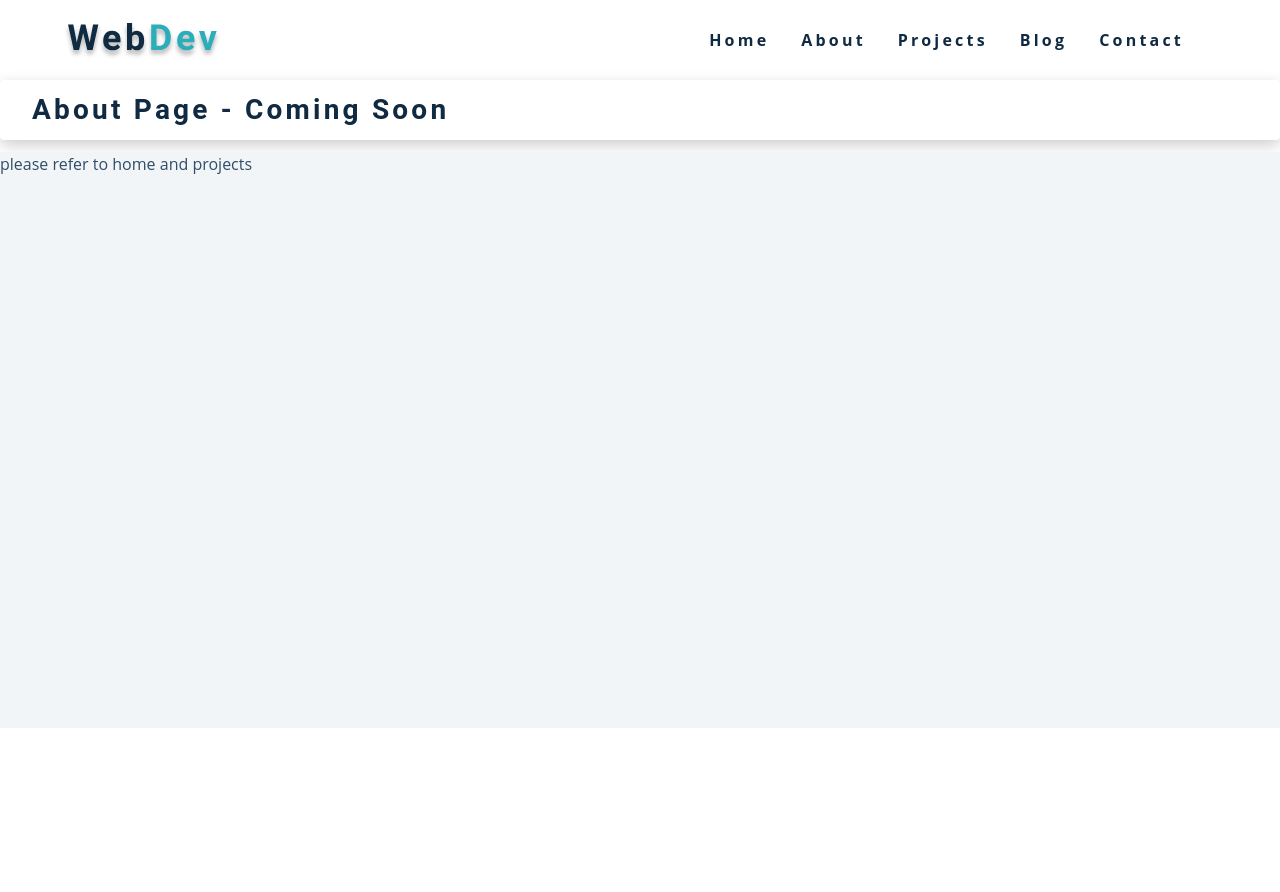
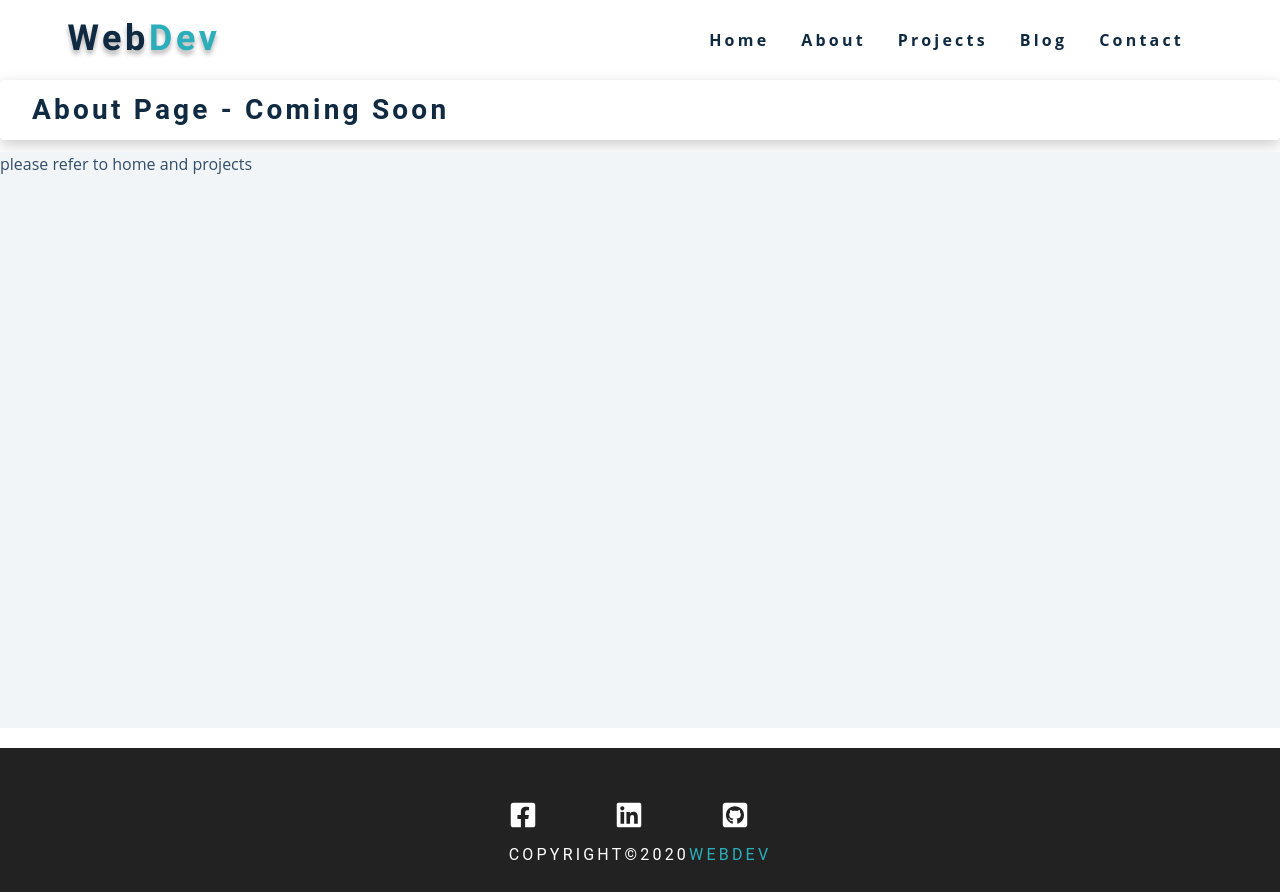
Before and after one commit to Farhad-Rezwan/myPortfolioOld, a Gatsby site: page /about in a window 1280 px wide. Before the commit the page ends 800 px from the top, so only its background shows below. Built offline with nearby package versions, Linux system fonts and the light colour scheme; Gatsby itself is replaced by a stand-in of ours.

Commit message:
Added navigations

```diff
--- a/src/components/Blog.js
+++ b/src/components/Blog.js
@@ -4,7 +4,7 @@ import Image from "gatsby-image"
 import { Link } from "gatsby"
 const Blog = ({ id, title, image, date, category, slug, desc }) => {
   return (
-    <Link to={`/blogs/${slug} key={id}`}>
+    <Link to={`/blogs/${slug}`} className="blog" key={id}>
       <article>
         <Image fluid={image.childImageSharp.fluid} className="blog-img" />
         <div className="blog-card">
--- a/src/components/Footer.js
+++ b/src/components/Footer.js
@@ -1,7 +1,14 @@
 import React from "react"
 import SocialLinks from "../constants/socialLinks"
 const Footer = () => {
-  return <h2>footer component</h2>
+  return <footer className="footer">
+    <div>
+      <SocialLinks className="footer-links"/>
+      <h4>copyright&copy;{new Date().getFullYear()}
+        <span>WebDev</span>
+      </h4>
+    </div>
+  </footer>
 }
 
 export default Footer
--- a/src/components/Layout.js
+++ b/src/components/Layout.js
@@ -8,6 +8,7 @@ const Layout = ({ children }) => {
     <>
       <Navbar />
       {children}
+      <Footer />
     </>
   )
 }
--- a/src/pages/index.js
+++ b/src/pages/index.js
@@ -18,7 +18,7 @@ export default ({ data }) => {
             <Hero />
             <Services />
             <Jobs />
-            <Projects projects={projects} title="All Projects" showLink />
+            <Projects projects={projects} title="Featured Projects" showLink />
             <Blogs blogs={blogs} title="Latest Blogs" showLink />
         </Layout>
     )
```
